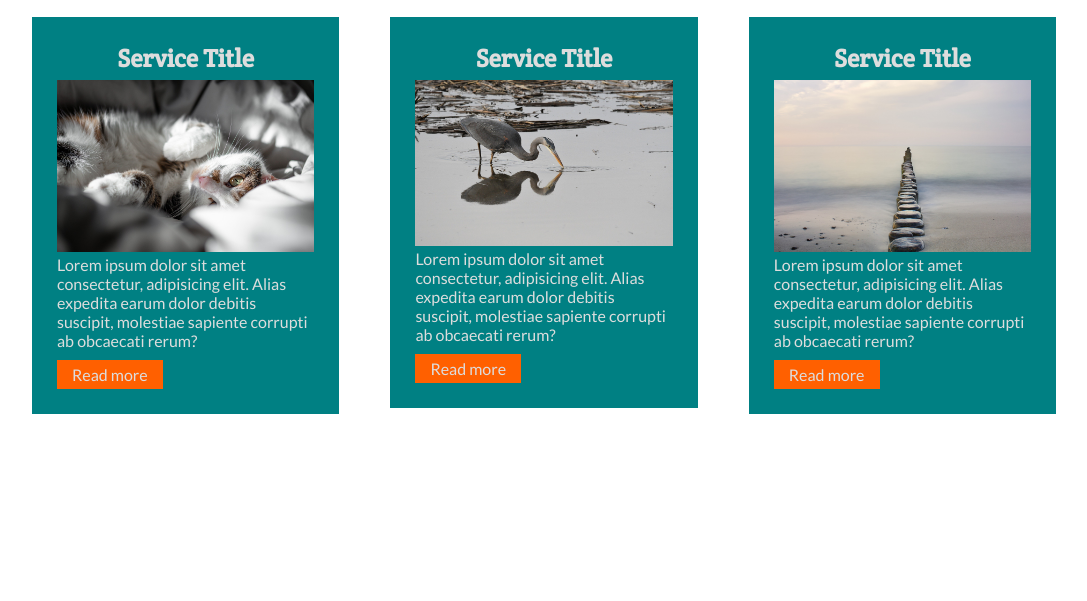
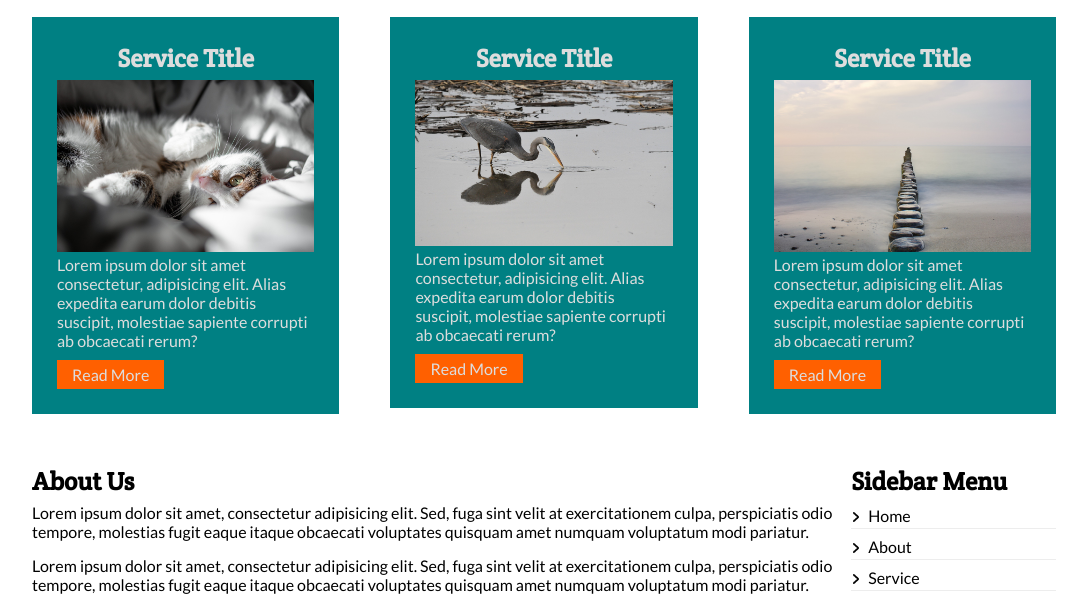
Before and after one commit to Pollockcorraya/class-8-Pollock, a plain HTML site: page index.html in a window 1280 px wide. Shown: the part 564-1165 px from the top of the page, without its empty margins (96-1183 px from the left). Before the commit the page ends 978 px from the top, so only its background shows below. Drawn offline with Linux system fonts and the light colour scheme.

Commit message:
about part done

```diff
--- a/assets/css/style.css
+++ b/assets/css/style.css
@@ -16,6 +16,7 @@ body {
 	padding: 5px 15px;
 	color: #dddddd;
 	margin-top: 10px;
+    text-transform: capitalize;
 }
 
 /* Header CSS */
@@ -77,6 +78,10 @@ main {
     margin: 0 auto;
 }
 /* Services CSS */
+
+.service  {
+    overflow: hidden;
+}
 .service-text h1 {
     text-transform: capitalize;
     font-family: 'Crete Round', serif;
@@ -115,3 +120,44 @@ main {
 .service p {
     color: #DDDDDD;
 }
+/* About CSS */
+
+#about {
+    margin-top: 5%;
+}
+#about h2 {
+    text-transform: capitalize;
+    font-family: 'Crete Round', serif;
+    font-size: 25px;
+    margin-bottom: 6px;
+}
+.about {
+    width: 80%;
+    float: left;
+}
+.about-text p {
+    margin-bottom: 15px;
+}
+.sidebar {
+    width: 20%;
+    float: left;
+}
+
+.menu-item li img {
+    width: 10px;
+    margin-right: 7px;
+}
+.menu-item li {
+    list-style: none;
+    border-bottom: 1px solid #EDEDED;
+    margin-bottom: 5px;
+    line-height: 25px;
+}
+.menu-item li:last-child {
+    border-bottom: 0;
+}
+.menu-item li a {
+    text-decoration: none;
+    text-transform: capitalize;
+    color: #000000;
+}
--- a/index.html
+++ b/index.html
@@ -62,6 +62,29 @@
                 <a href="#" class="btn">Read more</a>
             </div>
         </section>
+        <!-- Service part ends -->
+
+        <!-- About part stats -->
+        <section id="about">
+            <div class="about">
+                <div class="about-text">
+                    <h2>about us</h2>
+                    <p>Lorem ipsum dolor sit amet, consectetur adipisicing elit. Sed, fuga sint velit at exercitationem culpa, perspiciatis odio tempore, molestias fugit eaque itaque obcaecati voluptates quisquam amet numquam voluptatum modi pariatur.</p>
+                    <p>Lorem ipsum dolor sit amet, consectetur adipisicing elit. Sed, fuga sint velit at exercitationem culpa, perspiciatis odio tempore, molestias fugit eaque itaque obcaecati voluptates quisquam amet numquam voluptatum modi pariatur.</p>
+                    <a href="#" class="btn">read more</a>
+                </div>
+            </div>
+            <div class="sidebar">
+                <h2>sidebar menu</h2>
+                    <ul class="menu-item">
+                        <li><img src="./assets/image/sidebar/arrow.png" alt=""><a href="#">home</a></li>
+                        <li><img src="./assets/image/sidebar/arrow.png" alt=""><a href="#">about</a></li>
+                        <li><img src="./assets/image/sidebar/arrow.png" alt=""><a href="#">service</a></li>
+                        <li><img src="./assets/image/sidebar/arrow.png" alt=""><a href="#">gallery</a></li>
+                        <li><img src="./assets/image/sidebar/arrow.png" alt=""><a href="#">contact</a></li>
+                    </ul>
+            </div>
+        </section>
     </main>
 </body>
 </html>
```
Also changed, not shown: assets/image/sidebar/arrow.png (added).
